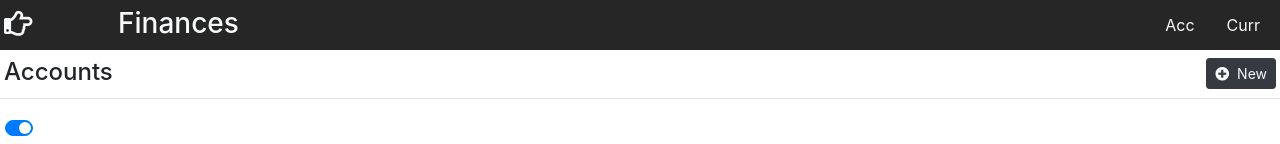
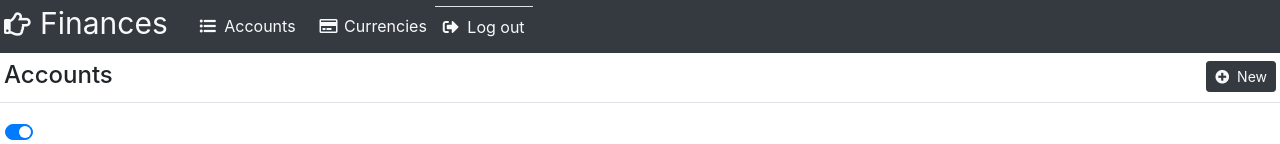
Before and after one commit to cat-begemot/FinanceControl, an Angular app in the folder FinanceControl/ClientApp/: page /accounts in a window 1280 px wide. Shown: the top 144 px of the page. Built offline with nearby package versions, Linux system fonts and the light colour scheme; no server answers.

Commit message:
Added basic menu

```diff
--- a/FinanceControl/ClientApp/src/app/app.component.css
+++ b/FinanceControl/ClientApp/src/app/app.component.css
@@ -0,0 +1,3 @@
+i{
+	width: 20px;
+}
--- a/FinanceControl/ClientApp/src/app/app.component.html
+++ b/FinanceControl/ClientApp/src/app/app.component.html
@@ -1,3 +1,4 @@
+<!--
 <div class="nav navbar p-1" style="background: rgba(0, 0, 0, 0.85)">
 
 	<div class="col-1 p-0" style="font-size: 16pt">
@@ -12,9 +13,46 @@
 			<a class="nav-link text-light" routerLink="/accounts">Acc</a>
 		</li>
 		<li class="nav-item">
-			<a class="nav-link text-light" routerLink="/currencies">Curr</a>
+			<a class="nav-link text-light" routerLink="/accounts">Acc</a>
 		</li>
 	</ul>
 </div>
+-->
+
+<nav class="navbar navbar-expand-lg navbar-dark bg-dark p-1">
+	<a class="navbar-brand p-0" style="transform: translateY(-3px)">
+		<i class="far fa-hand-point-right text-light fa-lg" style="transform: translateY(-2px)"></i>
+		<span class="text-light ml-3" style="font-size: 30px">Finances</span>
+	</a>
+
+	<button class="navbar-toggler p-1" type="button" data-toggle="collapse" data-target="#navbarSupportedContent"
+		aria-controls="navbarSupportedContent" aria-expanded="false" aria-label="Toggle navigation"
+		style="transform: translateY(-2px)">
+    	<span class="navbar-toggler-icon"></span>
+  </button>
+
+  <div class="collapse navbar-collapse" id="navbarSupportedContent">
+    <ul class="navbar-nav mr-auto">
+      <li class="nav-item active ml-2">
+				<a class="nav-link text-light" routerLink="/accounts">
+					<i class="fas fa-list-ul text-light"></i>
+					Accounts
+				</a>
+      </li>
+      <li class="nav-item ml-2">
+				<a class="nav-link text-light" routerLink="/currencies">
+					<i class="far fa-credit-card text-light"></i>
+					Currencies
+				</a>
+			</li>
+			<li class="nav-item">
+				<a class="nav-link text-light border-top">
+					<i class="fas fa-sign-out-alt text-light"></i>
+					Log out
+				</a>
+			</li>
+		</ul>
+  </div>
+</nav>
 
 <router-outlet></router-outlet>
```
